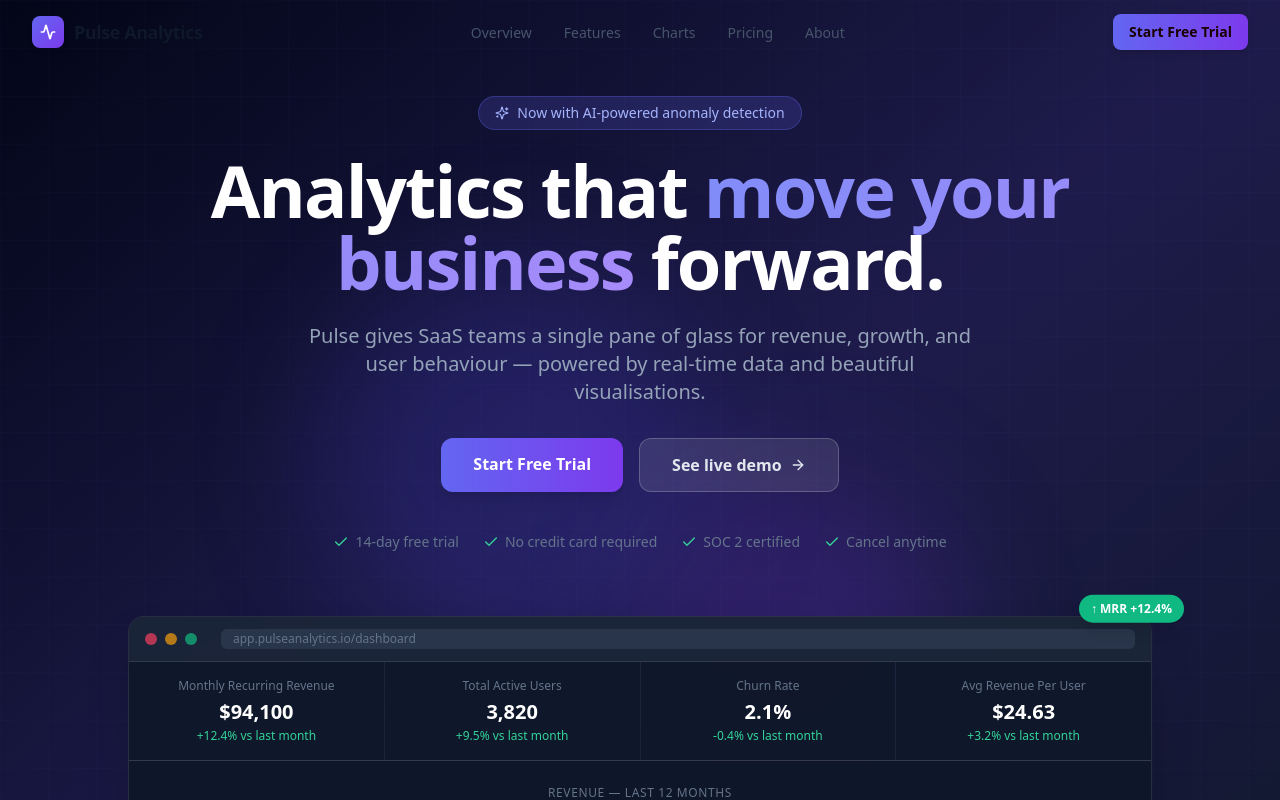
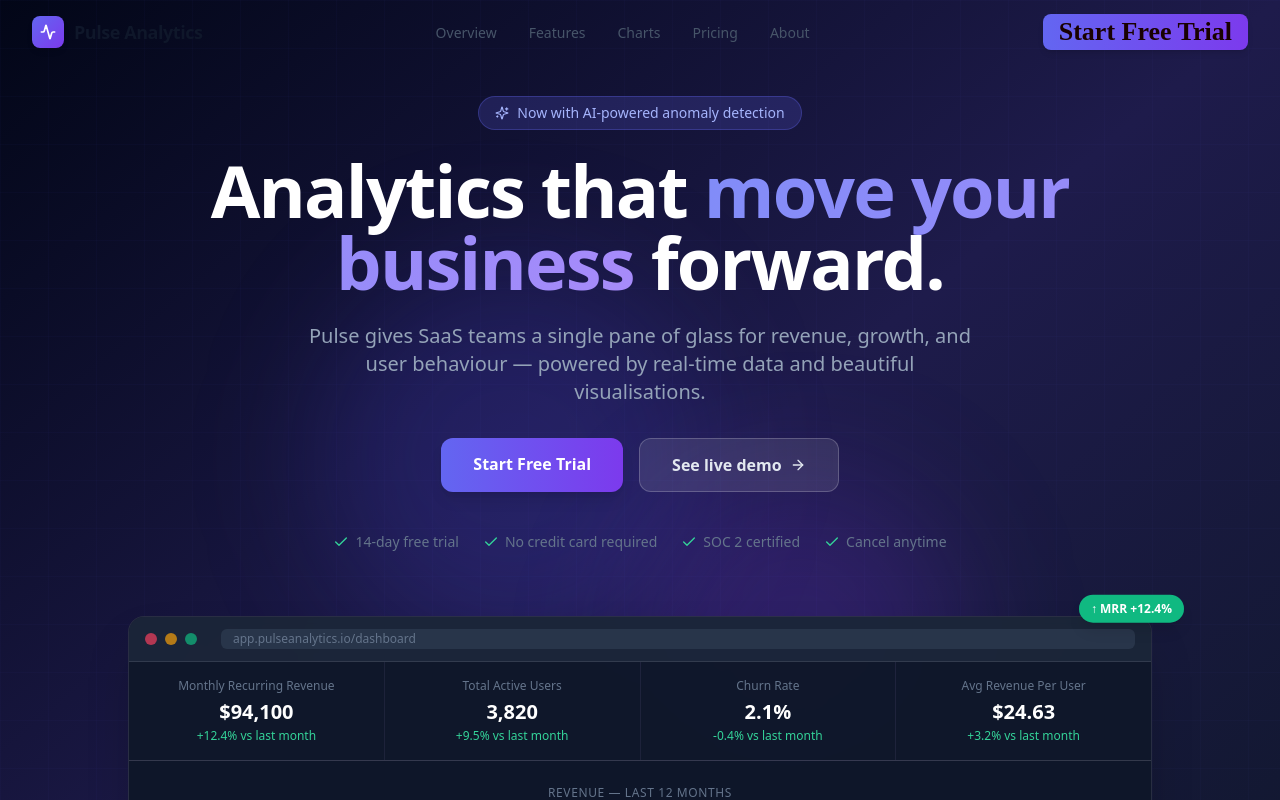
Before and after one commit to ranaasad01/atomic-design-a-saas-dashboard-with-analytics-c-6a4fa4e9, a Next.js app: page / in a window 1280 px wide. Shown: the top 800 px of the page. Built offline with nearby package versions, Linux system fonts and the light colour scheme.

Commit message:
style(Navbar): apply Playfair Display font to CTA button
Update the "Start Free Trial" button in Navbar to use Playfair Display font family at 26px size for better visual hierarchy and brand consistency

```diff
--- a/components/Footer.tsx
+++ b/components/Footer.tsx
@@ -99,6 +99,7 @@ export default function Footer() {
                       href={link.href}
                       className="text-sm text-slate-400 hover:text-white transition-colors focus:outline-none focus-visible:ring-2 focus-visible:ring-indigo-400 rounded"
                       {...(section.title === "Product" && link.label === "Overview" ? { style: { color: "#190101", fontFamily: "IBM Plex Sans", fontSize: "24px" } } : {})}
+                      {...(section.title === "Product" && link.label === "Pricing" ? { style: { fontFamily: "Playfair Display", fontSize: "26px" } } : {})}
                     >
                       {link.label}
                     </a>
--- a/components/Navbar.tsx
+++ b/components/Navbar.tsx
@@ -101,7 +101,7 @@ export default function Navbar() {
               href="#get-started"
               whileHover={{ scale: 1.04, boxShadow: "0 4px 20px rgba(99,102,241,0.35)" }}
               whileTap={{ scale: 0.97 }}
-              style={{ color: "#190101" }}
+              style={{ color: "#190101", fontFamily: "Playfair Display", fontSize: "26px" }}
               className="px-4 py-2 text-sm font-semibold text-white bg-gradient-to-r from-indigo-500 to-violet-600 rounded-lg shadow-md hover:from-indigo-600 hover:to-violet-700 transition-all focus:outline-none focus-visible:ring-2 focus-visible:ring-indigo-500 focus-visible:ring-offset-2"
             >
               {navCTA.label}
```
Also changed, not shown: 1 other file (tests, documents, lock files or other folders).
